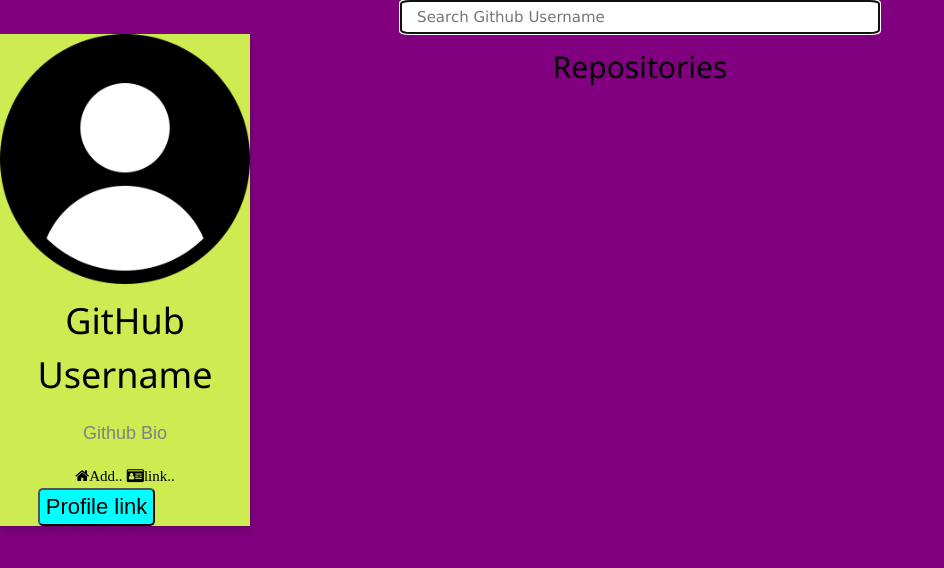
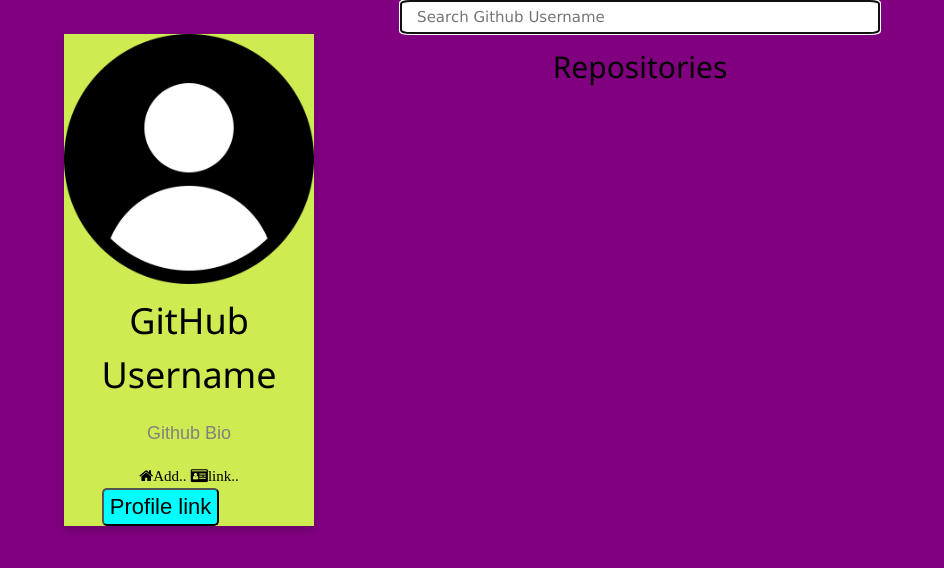
Before and after one commit to Ajtiwari26/lab.github.io, a plain HTML site: page index.html in a window 1280 px wide. Shown: the whole page, without its empty margins (0-944 px from the left). Drawn offline with nearby package versions, Linux system fonts and the light colour scheme.

Commit message:
Update index.html

```diff
--- a/index.html
+++ b/index.html
@@ -6,7 +6,7 @@
 .card {
   box-shadow: 0 4px 8px 0 rgba(0, 0, 0, 0.2);
   max-width: 250px;
-  left: 0%;
+  left: 5%;
   /* margin: auto; */
   text-align: center;
   font-family: arial;
@@ -25,6 +25,7 @@
   display: inline-block;
   padding: 8px;
   color: white;
+    margin-left:10in;
     margin-right:0;
   background-color:solid rgb(0, 0, 0);
   text-align: center solid white;
```
